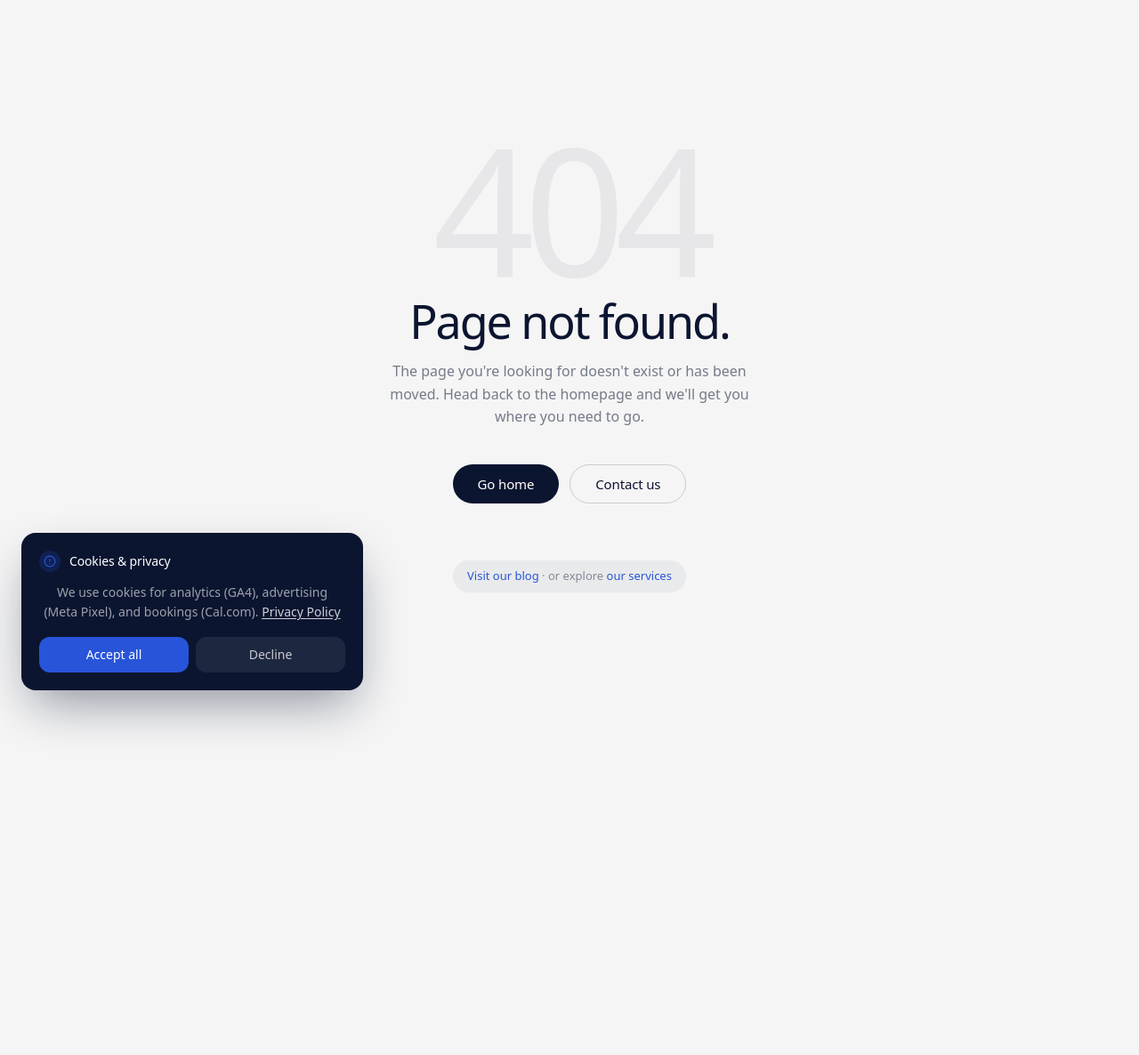
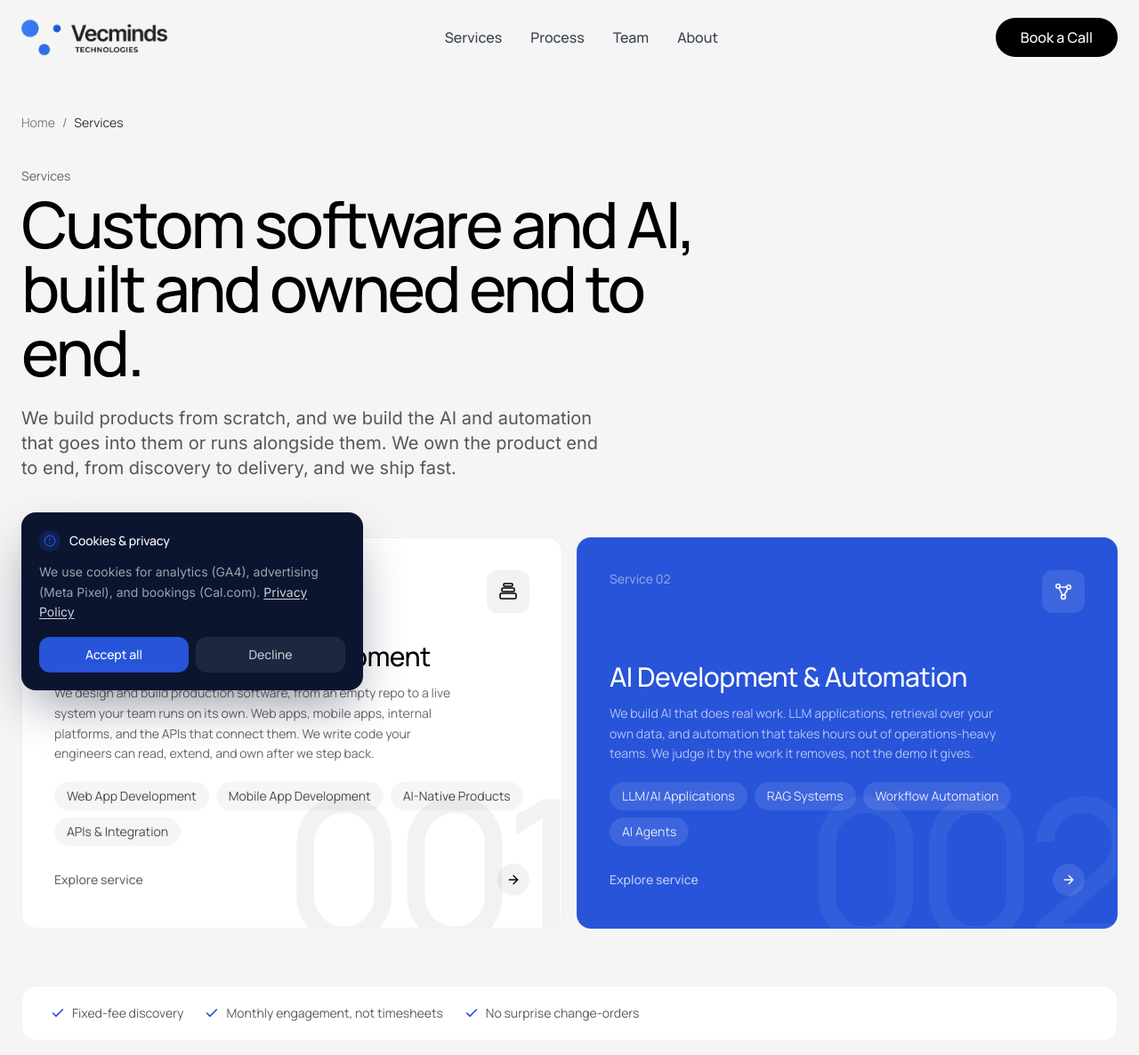
Before and after one commit to Vecminds/vecminds, a Next.js app: page /services in a window 1280 px wide. Before the commit this address had no page. Shown: the top 1186 px of the page at 89% size. Before the commit the page ends 800 px from the top, so only its background shows below. Built offline with nearby package versions, Linux system fonts and the light colour scheme.

Commit message:
feat: update service URLs for consistency and add services index page

```diff
--- a/app/layout.tsx
+++ b/app/layout.tsx
@@ -180,7 +180,7 @@ const servicesListSchema = {
   "@context": "https://schema.org",
   "@type": "ItemList",
   name: "Vecminds Services",
-  url: "https://www.vecminds.com/#services",
+  url: "https://www.vecminds.com/services",
   itemListElement: [
     {
       "@type": "ListItem",
--- a/app/services/ai-development-automation/page.tsx
+++ b/app/services/ai-development-automation/page.tsx
@@ -68,7 +68,7 @@ export default function AiDevelopmentAutomationPage() {
         "@type": "ListItem",
         position: 2,
         name: "Services",
-        item: "https://www.vecminds.com/#services",
+        item: "https://www.vecminds.com/services",
       },
       { "@type": "ListItem", position: 3, name: service.shortName, item: canonical },
     ],
--- a/app/services/custom-software-development/page.tsx
+++ b/app/services/custom-software-development/page.tsx
@@ -68,7 +68,7 @@ export default function CustomSoftwareDevelopmentPage() {
         "@type": "ListItem",
         position: 2,
         name: "Services",
-        item: "https://www.vecminds.com/#services",
+        item: "https://www.vecminds.com/services",
       },
       { "@type": "ListItem", position: 3, name: service.shortName, item: canonical },
     ],
--- /dev/null
+++ b/app/services/page.tsx
@@ -0,0 +1,241 @@
+import type { Metadata } from "next";
+import Link from "next/link";
+import Navbar from "@/components/Navbar";
+import Footer from "@/components/Footer";
+import ScrollReveal from "@/components/ScrollReveal";
+import FloatingActions from "@/components/FloatingActions";
+import ScrollToTopButton from "@/components/ScrollToTopButton";
+import { ArrowRight, ServiceGlyph } from "@/components/icons";
+import { SERVICES, SERVICES_BASE_PATH } from "@/lib/services";
+
+const canonical = `https://www.vecminds.com${SERVICES_BASE_PATH}`;
+
+export const metadata: Metadata = {
+  title: "Services | Custom Software & AI Development | Vecminds",
+  description:
+    "Two services: custom software development, and AI development & automation. See what's included, how each engagement runs, and what you walk away with.",
+  alternates: { canonical },
+  openGraph: {
+    title: "Services | Custom Software & AI Development | Vecminds",
+    description:
+      "Two services: custom software development, and AI development & automation. See what's included, how each engagement runs, and what you walk away with.",
+    url: canonical,
+    siteName: "Vecminds Technologies",
+    images: [{ url: "/og-image.png", width: 1200, height: 630 }],
+    type: "website",
+    locale: "en_US",
+  },
+  twitter: {
+    card: "summary_large_image",
+    title: "Services | Custom Software & AI Development | Vecminds",
+    description:
+      "Two services: custom software development, and AI development & automation. See what's included, how each engagement runs, and what you walk away with.",
+    images: ["/og-image.png"],
+  },
+};
+
+export default function ServicesIndexPage() {
+  const breadcrumbSchema = {
+    "@context": "https://schema.org",
+    "@type": "BreadcrumbList",
+    itemListElement: [
+      { "@type": "ListItem", position: 1, name: "Home", item: "https://www.vecminds.com" },
+      { "@type": "ListItem", position: 2, name: "Services", item: canonical },
+    ],
+  };
+
+  const itemListSchema = {
+    "@context": "https://schema.org",
+    "@type": "ItemList",
+    name: "Vecminds Services",
+    url: canonical,
+    itemListElement: SERVICES.map((s, i) => ({
+      "@type": "ListItem",
+      position: i + 1,
+      name: s.title,
+      url: `https://www.vecminds.com${SERVICES_BASE_PATH}/${s.slug}`,
+      description: s.metaDescription,
+    })),
+  };
+
+  return (
+    <div className="flex flex-col bg-[#F5F5F5]">
+      <script
+        type="application/ld+json"
+        dangerouslySetInnerHTML={{ __html: JSON.stringify(breadcrumbSchema) }}
+      />
+      <script
+        type="application/ld+json"
+        dangerouslySetInnerHTML={{ __html: JSON.stringify(itemListSchema) }}
+      />
+      <ScrollReveal />
+      <Navbar />
+
+      <main>
+        {/* Hero */}
+        <section className="px-4 sm:px-6 pt-28 sm:pt-32 pb-16">
+          <div className="max-w-[88rem] mx-auto">
+            <nav aria-label="Breadcrumb" className="mb-10">
+              <ol className="flex flex-wrap items-center gap-2 text-sm text-black/50">
+                <li>
+                  <Link href="/" className="hover:text-black transition-colors">
+                    Home
+                  </Link>
+                </li>
+                <li aria-hidden="true">/</li>
+                <li className="text-black/80">Services</li>
+              </ol>
+            </nav>
+
+            <p className="text-black/60 text-sm mb-2">Services</p>
+            <h1
+              className="text-black text-5xl sm:text-6xl md:text-7xl font-medium leading-[1.02] mb-6 max-w-3xl"
+              style={{ letterSpacing: "-0.04em" }}
+            >
+              Custom software and AI,
+              <br />
+              built and owned end to end.
+            </h1>
+            <p className="text-black/65 text-lg md:text-xl max-w-2xl leading-relaxed font-inter">
+              We build products from scratch, and we build the AI and automation that goes into them or runs alongside them. We own the product end to end, from discovery to delivery, and we ship fast.
+            </p>
+          </div>
+        </section>
+
+        {/* Service cards */}
+        <section className="px-6 pb-16">
+          <div className="max-w-[88rem] mx-auto grid grid-cols-1 md:grid-cols-2 gap-4">
+            {SERVICES.map((s, idx) => {
+              const dark = idx === 1;
+              return (
+                <Link
+                  key={s.slug}
+                  href={`${SERVICES_BASE_PATH}/${s.slug}`}
+                  aria-label={`Explore ${s.title}`}
+                  className={`svc-card ${dark ? "svc-card-dark" : "svc-card-light"} group relative rounded-2xl p-6 sm:p-7 md:p-9 min-h-[400px] sm:min-h-[440px] flex flex-col justify-between overflow-hidden cursor-pointer`}
+                  style={{
+                    backgroundColor: dark ? "#2754D9" : "#FFFFFF",
+                    border: dark
+                      ? "1px solid rgba(255,255,255,0.06)"
+                      : "1px solid rgba(0,0,0,0.06)",
+                  }}
+                >
+                  <div
+                    className="svc-wash absolute inset-0 pointer-events-none"
+                    style={{
+                      background: dark
+                        ? "radial-gradient(circle at 90% 110%, rgba(180,160,255,0.22), transparent 55%)"
+                        : "radial-gradient(circle at 90% 110%, rgba(43,38,68,0.06), transparent 55%)",
+                    }}
+                  />
+
+                  <div
+                    aria-hidden="true"
+                    className={`svc-ghost absolute pointer-events-none select-none leading-none font-medium ${dark ? "text-white/[0.06]" : "text-black/[0.05]"}`}
+                    style={{
+                      fontSize: "220px",
+                      letterSpacing: "-0.06em",
+                      right: "-12px",
+                      bottom: "-40px",
+                    }}
+                  >
+                    {s.eyebrow.replace("Service ", "0")}
+                  </div>
+
+                  <div className="relative z-10 flex items-start justify-between">
+                    <span
+                      className={`text-sm font-medium ${dark ? "text-white/45" : "text-black/40"}`}
+                    >
+                      {s.eyebrow}
+                    </span>
+                    <span
+                      className={`svc-icon-wrap w-12 h-12 rounded-xl flex items-center justify-center ${dark ? "bg-white/10 text-white" : "bg-black/[0.05] text-black"}`}
+                    >
+                      <ServiceGlyph kind={s.glyph} className="w-6 h-6" />
+                    </span>
+                  </div>
+
+                  <div className="relative z-10">
+                    <h2
+                      className={`svc-title text-2xl md:text-3xl font-medium leading-snug mb-3 ${dark ? "text-white" : "text-black"}`}
+                      style={{ letterSpacing: "-0.02em" }}
+                    >
+                      {s.title}
+                    </h2>
+                    <p
+                      className={`text-sm leading-relaxed mb-5 max-w-md ${dark ? "text-white/65" : "text-black/60"}`}
+                    >
+                      {s.heroLead}
+                    </p>
+
+                    <ul
+                      className={`mb-5 flex flex-wrap gap-2`}
+                    >
+                      {s.tags.map((t) => (
+                        <li
+                          key={t}
+                          className={`inline-flex items-center gap-2 rounded-full px-3.5 py-1.5 text-sm ${dark ? "bg-white/10 text-white/85" : "bg-black/[0.04] text-black/70"}`}
+                        >
+                          {t}
+                        </li>
+                      ))}
+                    </ul>
+
+                    <div className="flex items-center justify-between gap-3">
+                      <span
+                        className={`text-sm font-medium ${dark ? "text-white/70" : "text-black/60"}`}
+                      >
+                        Explore service
+                      </span>
+                      <span
+                        className={`svc-arrow shrink-0 w-9 h-9 rounded-full flex items-center justify-center ${dark ? "bg-white/10 text-white" : "bg-black/[0.05] text-black"}`}
+                      >
+                        <ArrowRight className="w-4 h-4" />
+                      </span>
+                    </div>
+                  </div>
+                </Link>
+              );
+            })}
+          </div>
+        </section>
+
+        {/* Pricing transparency */}
+        <section className="px-6 pb-24">
+          <div className="max-w-[88rem] mx-auto">
+            <div className="rounded-2xl bg-white border border-black/5 px-6 sm:px-8 py-5 flex flex-wrap items-center gap-x-6 gap-y-2">
+              {[
+                "Fixed-fee discovery",
+                "Monthly engagement, not timesheets",
+                "No surprise change-orders",
+              ].map((point) => (
+                <span
+                  key={point}
+                  className="inline-flex items-center gap-2 text-black/65 text-sm"
+                >
+                  <svg
+                    viewBox="0 0 24 24"
+                    fill="none"
+                    stroke="currentColor"
+                    strokeWidth="2.5"
+                    strokeLinecap="round"
+                    strokeLinejoin="round"
+                    className="w-4 h-4 shrink-0 text-[#2754D9]"
+                    aria-hidden="true"
+                  >
+                    <polyline points="20 6 9 17 4 12" />
+                  </svg>
+                  {point}
+                </span>
+              ))}
+            </div>
+          </div>
+        </section>
+      </main>
+
+      <Footer />
+      <ScrollToTopButton />
+      <FloatingActions />
+    </div>
+  );
+}
--- a/app/sitemap.ts
+++ b/app/sitemap.ts
@@ -3,9 +3,10 @@ import { SERVICES, SERVICES_BASE_PATH } from '@/lib/services'
 
 // Update these dates when content actually changes — don't use new Date()
 // which stamps every build as "modified now" and erodes Google's recrawl trust.
-const HOMEPAGE_LAST_MODIFIED    = new Date('2026-06-03')
-const SERVICES_LAST_MODIFIED    = new Date('2026-06-03')
-const PRIVACY_LAST_MODIFIED     = new Date('2026-06-03')
+const HOMEPAGE_LAST_MODIFIED       = new Date('2026-06-03')
+const SERVICES_INDEX_LAST_MODIFIED = new Date('2026-06-21')
+const SERVICES_LAST_MODIFIED       = new Date('2026-06-03')
+const PRIVACY_LAST_MODIFIED        = new Date('2026-06-03')
 
 export default function sitemap(): MetadataRoute.Sitemap {
   const baseUrl = 'https://www.vecminds.com'
@@ -16,6 +17,12 @@ export default function sitemap(): MetadataRoute.Sitemap {
       lastModified: HOMEPAGE_LAST_MODIFIED,
       changeFrequency: 'monthly',
       priority: 1,
+    },
+    {
+      url: `${baseUrl}${SERVICES_BASE_PATH}`,
+      lastModified: SERVICES_INDEX_LAST_MODIFIED,
+      changeFrequency: 'monthly',
+      priority: 0.9,
     },
     ...SERVICES.map((s) => ({
       url: `${baseUrl}${SERVICES_BASE_PATH}/${s.slug}`,
--- a/components/ServiceDetail.tsx
+++ b/components/ServiceDetail.tsx
@@ -31,7 +31,7 @@ export default function ServiceDetail({ service }: { service: Service }) {
               <li aria-hidden="true">/</li>
               <li>
                 <Link
-                  href="/#services"
+                  href="/services"
                   className="hover:text-black transition-colors"
                 >
                   Services
```
